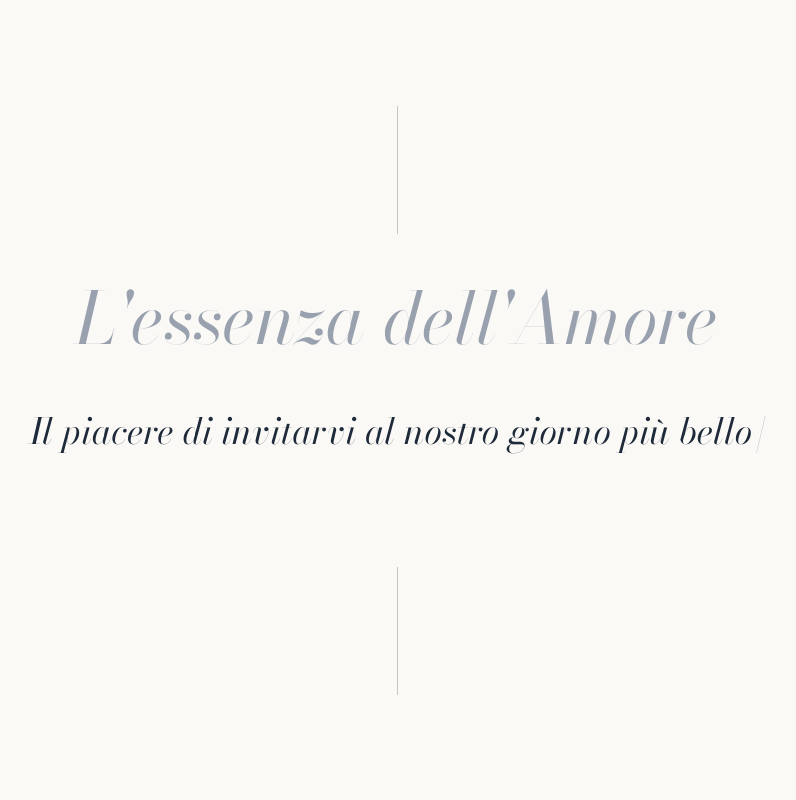
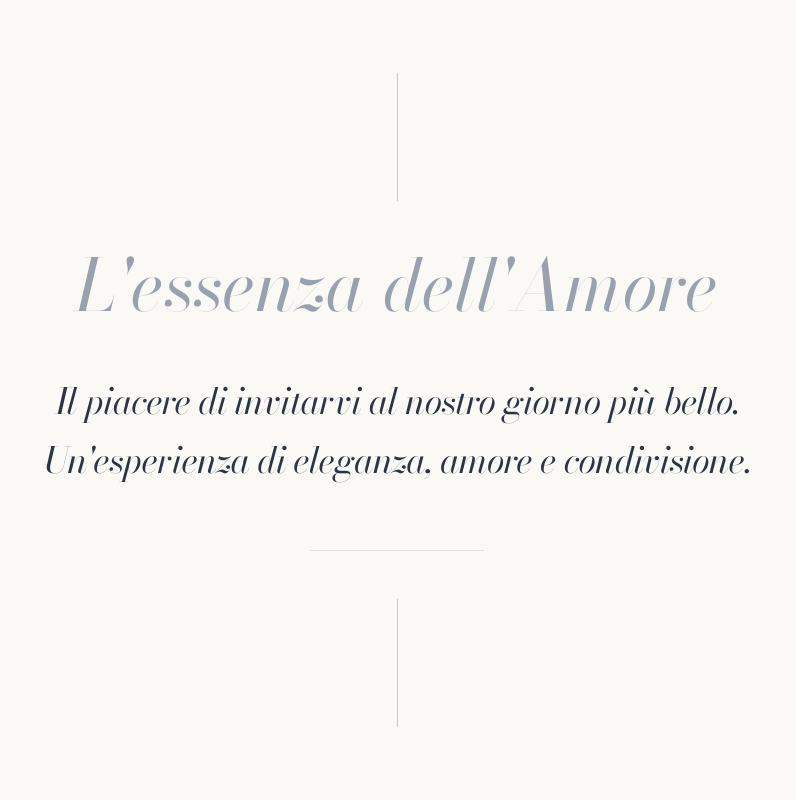
Before and after one commit to DonTheProf/dclab-wedding-portfolio, a Next.js app: page /sofia-e-alessandro in a window 1280 px wide. Both pictures are taken after a click on the button "ENTRA". Shown: the top 800 px of the page, without its empty margins (243-1039 px from the left). Built offline with nearby package versions, Linux system fonts and the light colour scheme; a web font is replaced by a local one.

Commit message:
Fix sfarfallio typewriter e nuova immagine Sofia e matteo

```diff
--- a/app/giulia-e-marco/page.tsx
+++ b/app/giulia-e-marco/page.tsx
@@ -1,55 +1,12 @@
 "use client";
 
-import { useState, useEffect, useRef } from "react";
+import { useState } from "react";
 import RSVP from "./components/RSVP";
 
 export default function GiuliaMarcoPortfolio() {
   const [isOpen, setIsOpen] = useState(false);
-  const [typedText, setTypedText] = useState("");
-
-  // Aggiunto stato mancante per evitare errori
-  const [uploadedPhotos, setUploadedPhotos] = useState<string[]>([]);
-  const fileInputRef = useRef<HTMLInputElement>(null);
 
   const fullText = "Siamo felici di invitarvi a celebrare il nostro amore in una cornice rustica e romantica, circondati dalla natura e dalle persone che amiamo.";
-
-  // --- LOGICA MACCHINA DA SCRIVERE "BLINDATA" ---
-  useEffect(() => {
-    if (!isOpen) {
-      setTypedText("");
-      return;
-    }
-
-    let isCancelled = false;
-    let i = 0;
-    setTypedText("");
-
-    const type = () => {
-      if (isCancelled) return;
-
-      if (i <= fullText.length) {
-        setTypedText(fullText.slice(0, i));
-        i++;
-        setTimeout(type, 50);
-      }
-    };
-
-    const startTimeout = setTimeout(type, 300);
-
-    return () => {
-      isCancelled = true;
-      clearTimeout(startTimeout);
-    };
-  }, [isOpen]);
-
-  // Funzione per caricamento foto (se decidi di aggiungerla graficamente dopo)
-  const handlePhotoUpload = (e: React.ChangeEvent<HTMLInputElement>) => {
-    const files = e.target.files;
-    if (files) {
-      const newPhotos = Array.from(files).map(file => URL.createObjectURL(file));
-      setUploadedPhotos(prev => [...newPhotos, ...prev]);
-    }
-  };
 
   const bohoBackgroundStyle = {
     backgroundColor: "#F4EBD0",
@@ -101,9 +58,9 @@ export default function GiuliaMarcoPortfolio() {
       </div>
 
       {/* --- CONTENUTO --- */}
-      <div className={`transition-all duration-1000 delay-500 ${isOpen ? "opacity-100 translate-y-0" : "opacity-0 translate-y-10"}`}>
+      <div className={`transition-all duration-[1500ms] delay-500 ${isOpen ? "opacity-100 translate-y-0" : "opacity-0 translate-y-10"}`}>
 
-        {/* Intro */}
+        {/* Intro con nuova animazione Reveal */}
         <section className="min-h-[65vh] flex flex-col items-center justify-center text-center px-4 pt-24 pb-24 relative">
           <h2 className="text-7xl md:text-9xl font-[family-name:var(--font-script)] text-[#5c4a40] relative z-10">Giulia & Marco</h2>
 
@@ -111,23 +68,22 @@ export default function GiuliaMarcoPortfolio() {
              <img src="/boho-divider.png" alt="Decorazione" className="w-full h-auto drop-shadow-sm opacity-90" />
           </div>
 
-          {/* Testo animato - SISTEMATO PER EVITARE SALTI DI LAYOUT */}
-          <div className="relative max-w-lg mx-auto">
-            {/* Ghost Text: serve a "tenere occupato" lo spazio per non far saltare la pagina */}
-            <p className="font-[family-name:var(--font-cormorant)] text-transparent leading-relaxed text-2xl md:text-3xl font-light italic select-none pointer-events-none">
+          <div className="max-w-2xl mx-auto overflow-hidden">
+            {/* NUOVA ANIMAZIONE: Dissolvenza e risalita lenta */}
+            <p
+              className={`font-[family-name:var(--font-cormorant)] text-[#5c4a40] leading-relaxed text-2xl md:text-3xl font-light italic transition-all duration-[2000ms] delay-[800ms] ease-out ${
+                isOpen ? "opacity-100 translate-y-0" : "opacity-0 translate-y-12"
+              }`}
+            >
               {fullText}
             </p>
-            {/* Testo reale */}
-            <p className="absolute top-0 left-0 w-full h-full font-[family-name:var(--font-cormorant)] text-[#5c4a40] leading-relaxed text-2xl md:text-3xl font-light italic">
-              {typedText}
-              <span className="animate-pulse ml-1 opacity-70">|</span>
-            </p>
+            {/* Sottolineatura decorativa che appare dopo il testo */}
+            <div className={`h-[1px] bg-[#C48061]/30 mx-auto mt-8 transition-all duration-[2000ms] delay-[1500ms] ${isOpen ? "w-24" : "w-0"}`}></div>
           </div>
         </section>
 
         <div className="space-y-28 pb-20">
-
-          {/* Cerimonia */}
+          {/* --- CERIMONIA --- */}
           <section className="flex flex-col items-center text-center px-4">
             <div className="flex flex-col items-center">
               <p className="text-[#7A8B76] font-[family-name:var(--font-label)] text-4xl md:text-5xl mb-2">La Cerimonia</p>
@@ -147,7 +103,7 @@ export default function GiuliaMarcoPortfolio() {
             </div>
           </section>
 
-          {/* Ricevimento */}
+          {/* --- RICEVIMENTO --- */}
           <section className="flex flex-col items-center text-center px-4">
             <div className="flex flex-col items-center">
               <p className="text-[#7A8B76] font-[family-name:var(--font-label)] text-4xl md:text-5xl mb-2">Il Ricevimento</p>
@@ -160,7 +116,6 @@ export default function GiuliaMarcoPortfolio() {
           </section>
 
           <RSVP />
-
         </div>
 
         <footer className="pb-12 text-center border-t border-[#C48061]/20 pt-12">
--- a/app/sofia-e-alessandro/page.tsx
+++ b/app/sofia-e-alessandro/page.tsx
@@ -1,63 +1,90 @@
 "use client";
 
-import { useState, useEffect, useRef } from "react";
+import { useState } from "react";
 
 export default function SofiaAlessandroPortfolio() {
   const [isOpen, setIsOpen] = useState(false);
-  const [typedText, setTypedText] = useState("");
+
+  // STATI PER IL FORM RSVP (Mantenuti per funzionalità futura)
   const [nome, setNome] = useState("");
   const [inviato, setInviato] = useState(false);
-  const [uploadedPhotos, setUploadedPhotos] = useState<string[]>([]);
-  const fileInputRef = useRef<HTMLInputElement>(null);
 
   const fullText = "Il piacere di invitarvi al nostro giorno più bello. Un'esperienza di eleganza, amore e condivisione.";
 
-  useEffect(() => {
-    if (!isOpen) { setTypedText(""); return; }
-    let isCancelled = false;
-    let i = 0;
-    const type = () => {
-      if (isCancelled) return;
-      if (i <= fullText.length) {
-        setTypedText(fullText.slice(0, i));
-        i++;
-        setTimeout(type, 50);
-      }
-    };
-    const startTimeout = setTimeout(type, 300);
-    return () => { isCancelled = true; clearTimeout(startTimeout); };
-  }, [isOpen]);
+  return (
+    <main className="min-h-screen bg-[#FAF9F6] text-[#1a1a1a] antialiased selection:bg-black/10">
 
-  return (
-    <main className="min-h-screen bg-[#FAF9F6] text-[#1a1a1a] antialiased">
+      {/* --- FONT CONFIGURATION --- */}
       <style dangerouslySetInnerHTML={{__html: `
         @import url('https://fonts.googleapis.com/css2?family=Cinzel:wght@400;700&family=Bodoni+Moda:ital,wght@0,400;0,700;1,400;1,700&family=Montserrat:wght@200;300;400;600&family=Water+Brush&display=swap');
-        :root { --font-royal: 'Cinzel', serif; --font-vogue: 'Bodoni Moda', serif; --font-clean: 'Montserrat', sans-serif; --font-label: 'Water Brush', cursive; }
+
+        :root {
+          --font-royal: 'Cinzel', serif;
+          --font-vogue: 'Bodoni Moda', serif;
+          --font-clean: 'Montserrat', sans-serif;
+          --font-label: 'Water Brush', cursive;
+        }
       `}} />
 
-      {/* Hero */}
-      <div className={`fixed inset-0 z-50 flex flex-col items-center justify-center p-8 transition-all duration-[1500ms] bg-white ${isOpen ? "translate-y-[-100%] opacity-0 pointer-events-none" : "translate-y-0 opacity-100"}`}>
-        <div className="absolute inset-0 bg-[url('https://images.unsplash.com/photo-1510076857177-7470076d4098?q=80&w=2072')] bg-cover opacity-30" />
+      {/* --- COPERTINA (HERO) --- */}
+      <div
+        className={`fixed inset-0 z-50 flex flex-col items-center justify-center p-8 transition-all duration-[1500ms] bg-white ${
+          isOpen ? "translate-y-[-100%] opacity-0 pointer-events-none" : "translate-y-0 opacity-100"
+        }`}
+      >
+        <div className="absolute inset-0 bg-[url('https://images.unsplash.com/photo-1510076857177-7470076d4098?q=80&w=2072')] bg-cover bg-center opacity-30"></div>
+
         <div className="text-center relative z-10 border-x border-black/10 px-12 py-20">
-          <h1 className="text-6xl md:text-8xl font-[family-name:var(--font-royal)] mb-8">Sofia & Alessandro</h1>
-          <button onClick={() => setIsOpen(true)} className="px-12 py-4 border border-black uppercase tracking-widest text-[10px] font-bold hover:bg-black hover:text-white transition-all cursor-pointer">Entra</button>
+          <p className="font-[family-name:var(--font-clean)] uppercase tracking-[0.8em] text-[10px] mb-8 font-light">Save the Date</p>
+          <h1 className="text-6xl md:text-8xl font-[family-name:var(--font-royal)] leading-tight mb-8">
+            Sofia <span className="block text-3xl md:text-4xl font-light italic my-2">&</span> Alessandro
+          </h1>
+          <p className="font-[family-name:var(--font-clean)] text-sm tracking-[0.4em] uppercase mb-12 font-light">20 • 06 • 2027</p>
+          <button
+            onClick={() => setIsOpen(true)}
+            className="group relative px-12 py-4 overflow-hidden border border-black transition-all hover:text-white cursor-pointer"
+          >
+            <div className="absolute inset-0 w-0 bg-black transition-all duration-300 group-hover:w-full"></div>
+            <span className="relative z-10 font-[family-name:var(--font-clean)] text-[10px] uppercase tracking-[0.3em] font-bold">Entra</span>
+          </button>
         </div>
       </div>
 
-      <div className={`transition-all duration-1000 delay-500 ${isOpen ? "opacity-100" : "opacity-0"}`}>
+      {/* --- CONTENUTO PRINCIPALE --- */}
+      <div className={`transition-all duration-[1500ms] delay-500 ${isOpen ? "opacity-100" : "opacity-0"}`}>
+
+        {/* Intro con Nuova Animazione Fluida */}
         <section className="min-h-screen flex flex-col items-center justify-center text-center px-6 relative">
-          <div className="w-[1px] h-32 bg-black/20 mb-12" />
-          <div className="max-w-3xl mx-auto relative">
-            <h2 className="font-[family-name:var(--font-vogue)] text-5xl md:text-7xl italic mb-12 text-gray-400">L'essenza dell'Amore</h2>
-            <div className="relative">
-              <p className="font-[family-name:var(--font-vogue)] text-2xl md:text-4xl leading-relaxed text-transparent select-none italic">{fullText}</p>
-              <p className="absolute top-0 left-0 w-full h-full font-[family-name:var(--font-vogue)] text-2xl md:text-4xl leading-relaxed text-gray-800 italic">
-                {typedText}<span className="animate-pulse ml-1">|</span>
-              </p>
-            </div>
+          {/* Linea decorativa superiore */}
+          <div className={`w-[1px] bg-black/20 mb-12 transition-all duration-[2000ms] delay-500 ${isOpen ? "h-32" : "h-0"}`}></div>
+
+          <div className="max-w-3xl mx-auto">
+            <h2 className={`font-[family-name:var(--font-vogue)] text-5xl md:text-7xl italic mb-12 text-gray-400 transition-all duration-[2000ms] delay-[700ms] ${
+              isOpen ? "opacity-100 translate-y-0" : "opacity-0 translate-y-8"
+            }`}>
+              L'essenza dell'Amore
+            </h2>
+
+            {/* NUOVA ANIMAZIONE: Dissolvenza e risalita lenta */}
+            <p className={`font-[family-name:var(--font-vogue)] text-2xl md:text-4xl font-light leading-relaxed tracking-tight text-gray-800 italic transition-all duration-[2500ms] delay-[1000ms] ${
+              isOpen ? "opacity-100 translate-y-0" : "opacity-0 translate-y-12"
+            }`}>
+              {fullText}
+            </p>
+
+            {/* Linea sottile di chiusura */}
+            <div className={`h-[1px] bg-black/10 mx-auto mt-16 transition-all duration-[2000ms] delay-[1500ms] ${isOpen ? "w-48" : "w-0"}`}></div>
           </div>
-          <div className="w-[1px] h-32 bg-black/20 mt-12" />
+
+          {/* Linea decorativa inferiore */}
+          <div className={`w-[1px] bg-black/20 mt-12 transition-all duration-[2000ms] delay-500 ${isOpen ? "h-32" : "h-0"}`}></div>
         </section>
+
+        {/* --- Footer (Esempio per chiudere la struttura) --- */}
+        <footer className="py-24 text-center bg-white border-t border-black/5">
+          <p className="font-[family-name:var(--font-royal)] text-2xl tracking-[0.4em] mb-4 font-bold">S & A</p>
+          <p className="font-[family-name:var(--font-clean)] text-[9px] uppercase tracking-[0.6em] opacity-40 italic">DC Lab Luxury Tech Studio</p>
+        </footer>
       </div>
     </main>
   );
```
